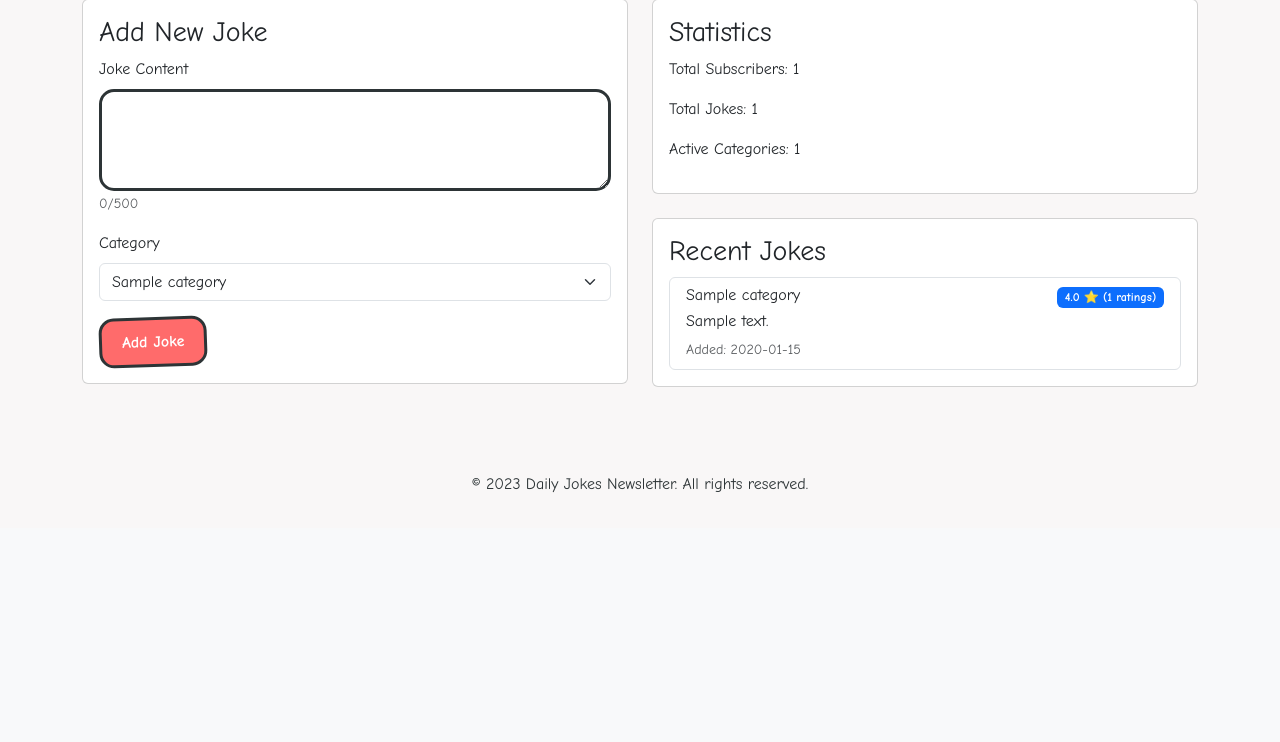
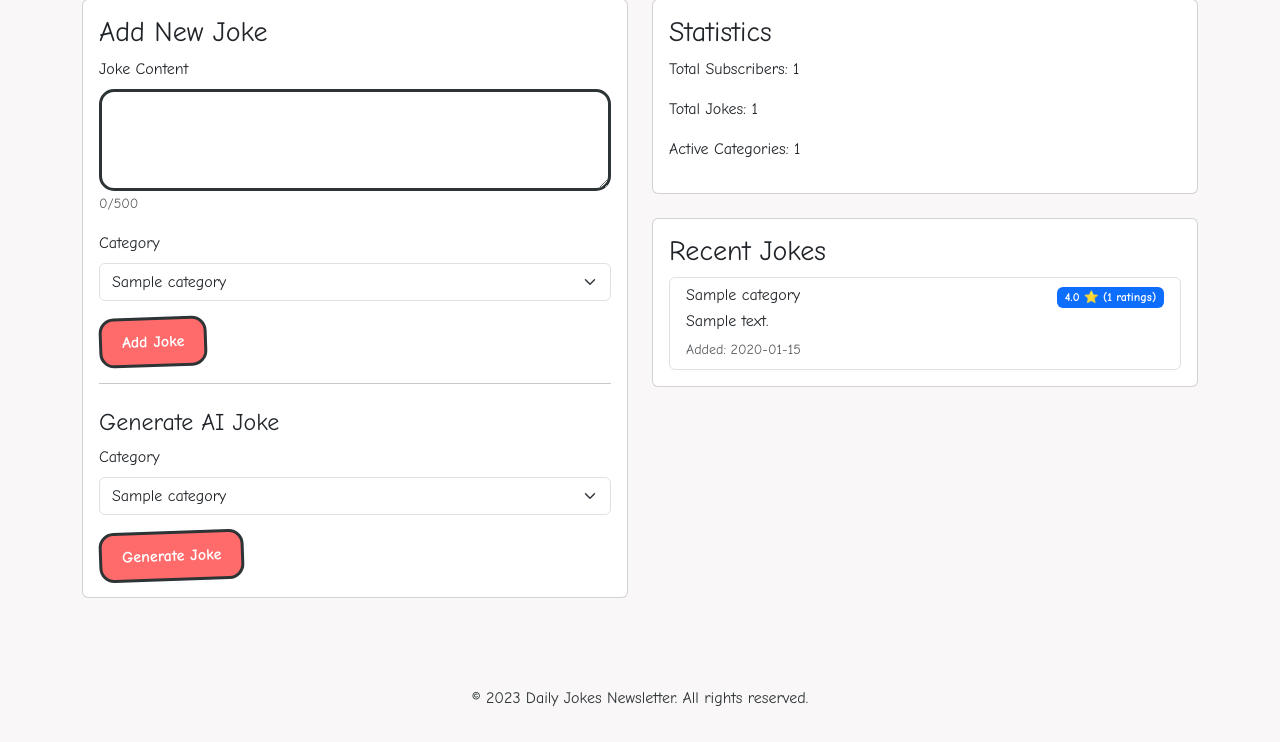
Before and after one commit to gokberkoguz/DailyJokes, a Flask app: page /admin/dashboard in a window 1280 px wide. Shown: the part 512-1254 px from the top of the page. Before the commit the page ends 1005 px from the top, so only its background shows below. Run offline with Flask 3, Linux system fonts and the light colour scheme; a user stored in the database is signed in; tables that the repository leaves empty hold one stand-in row (values such as "Sample post").

Commit message:
Agent query: Can you log in to the admin dashboard and check if the 'Generate AI Joke' section is visible and working? Try generating a joke and see if it's added to the list.

```diff
--- a/pyproject.toml
+++ b/pyproject.toml
@@ -12,4 +12,5 @@ dependencies = [
     "psycopg2-binary>=2.9.10",
     "flask-mail>=0.10.0",
     "flask-apscheduler>=1.13.1",
+    "openai>=1.54.4",
 ]
--- a/routes.py
+++ b/routes.py
@@ -5,6 +5,7 @@ from email_service import send_welcome_email
 from sqlalchemy import func, case, extract
 from sqlalchemy.exc import IntegrityError
 from datetime import datetime, timedelta
+from utils.ai_utils import generate_joke
 import json
 
 main_bp = Blueprint('main', __name__)
@@ -194,6 +195,30 @@ def admin_jokes():
 
     return redirect(url_for('main.admin_dashboard'))
 
+@main_bp.route('/admin/generate-joke', methods=['POST'])
+@login_required
+def generate_ai_joke():
+    try:
+        category_id = request.form.get('category_id')
+        category = Category.query.get_or_404(category_id)
+
+        # Generate joke using OpenAI
+        generated_content = generate_joke(category.name)
+
+        if generated_content:
+            joke = Joke(content=generated_content, category_id=category_id)
+            db.session.add(joke)
+            db.session.commit()
+            flash('AI joke generated and added successfully!', 'success')
+        else:
+            flash('Failed to generate joke. Please try again.', 'error')
+
+    except Exception as e:
+        db.session.rollback()
+        flash('An error occurred while generating the joke.', 'error')
+
+    return redirect(url_for('main.admin_dashboard'))
+
 @main_bp.route('/admin/categories', methods=['GET', 'POST'])
 @login_required
 def admin_categories():
--- a/templates/admin.html
+++ b/templates/admin.html
@@ -93,6 +93,23 @@
                     </div>
                     <button type="submit" class="btn btn-comic">Add Joke</button>
                 </form>
+
+                <hr>
+
+                <h4 class="mt-4">Generate AI Joke</h4>
+                <form action="{{ url_for('main.generate_ai_joke') }}" method="POST">
+                    <div class="mb-3">
+                        <label for="ai_category" class="form-label">Category</label>
+                        <select class="form-select" id="ai_category" name="category_id" required>
+                            {% for category in categories %}
+                            {% if category.is_active %}
+                            <option value="{{ category.id }}">{{ category.name }}</option>
+                            {% endif %}
+                            {% endfor %}
+                        </select>
+                    </div>
+                    <button type="submit" class="btn btn-comic">Generate Joke</button>
+                </form>
             </div>
         </div>
     </div>
```
Also changed, not shown: utils/ai_utils.py (added, +23 -0 lines), 1 other file.
